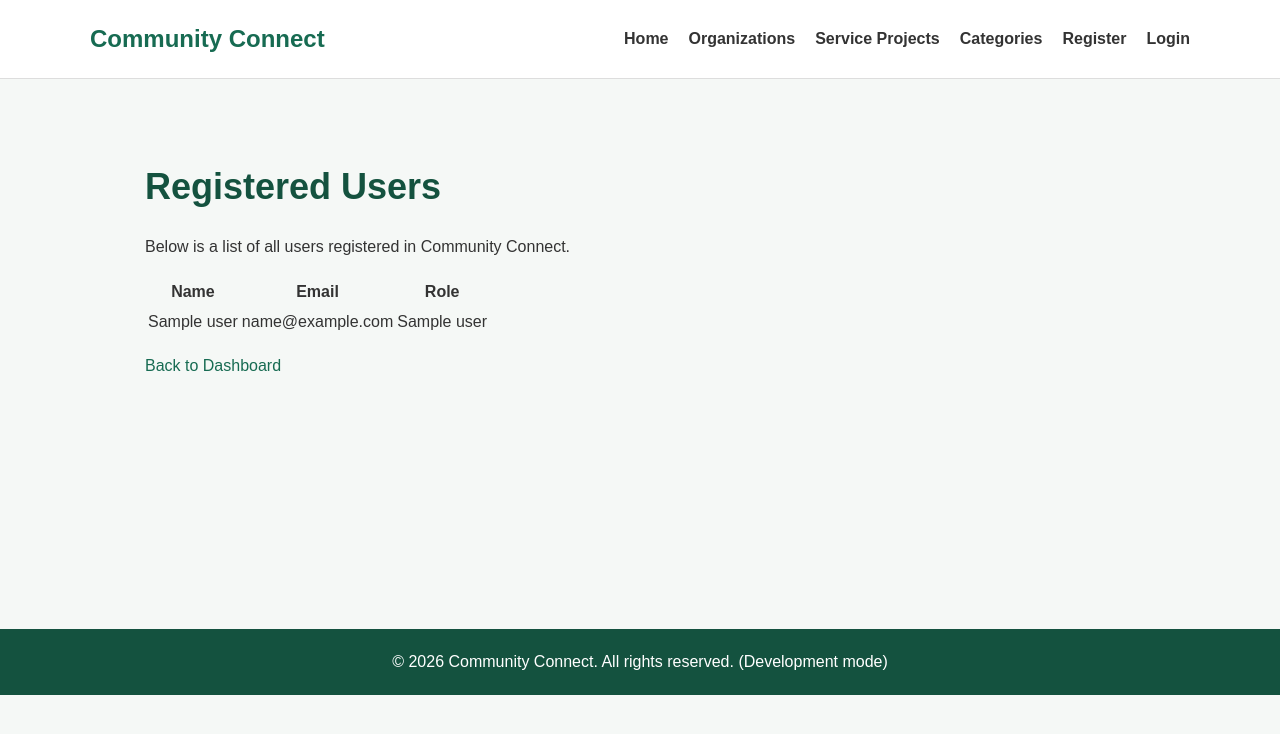
After one commit to Byaruhanga649/cse-340, a Node server app: template views/users.ejs in a window 1280 px wide. The commit adds this page. Shown: the top 734 px of the page. Run offline with Node 20, Linux system fonts and the light colour scheme; the template is opened without the code that fills it: most values are stand-ins (such as "Sample title", 1, 10 or a date in 2020).

Commit message:
Add admin-only registered users page

```diff
--- a/src/routes.js
+++ b/src/routes.js
@@ -38,7 +38,8 @@ import {
     processLogout,
     requireLogin,
     requireRole,
-    showDashboard
+    showDashboard,
+    showUsers
 } from './controllers/users.js';
 
 const router = express.Router();
@@ -109,4 +110,7 @@ router.get('/logout', processLogout);
 // Protected dashboard route
 router.get('/dashboard', requireLogin, showDashboard);
 
+// Registered users page - Admin only
+router.get('/users', requireRole('admin'), showUsers);
+
 export default router;
--- /dev/null
+++ b/views/users.ejs
@@ -0,0 +1,43 @@
+<%- include('partials/header') %>
+
+    <main class="container">
+        <h1>Registered Users</h1>
+
+        <p>Below is a list of all users registered in Community Connect.</p>
+
+        <% if (users && users.length> 0) { %>
+            <div class="table-responsive">
+                <table>
+                    <thead>
+                        <tr>
+                            <th>Name</th>
+                            <th>Email</th>
+                            <th>Role</th>
+                        </tr>
+                    </thead>
+
+                    <tbody>
+                        <% users.forEach(user=> { %>
+                            <tr>
+                                <td>
+                                    <%= user.name %>
+                                </td>
+                                <td>
+                                    <%= user.email %>
+                                </td>
+                                <td>
+                                    <%= user.role_name %>
+                                </td>
+                            </tr>
+                            <% }) %>
+                    </tbody>
+                </table>
+            </div>
+            <% } else { %>
+                <p>No registered users found.</p>
+                <% } %>
+
+                    <p><a href="/dashboard">Back to Dashboard</a></p>
+    </main>
+
+    <%- include('partials/footer') %>
```
Also changed, not shown: src/controllers/users.js (+23 -2 lines), src/models/users.js (+17 -1 lines), views/dashboard.ejs (+7 -0 lines).
